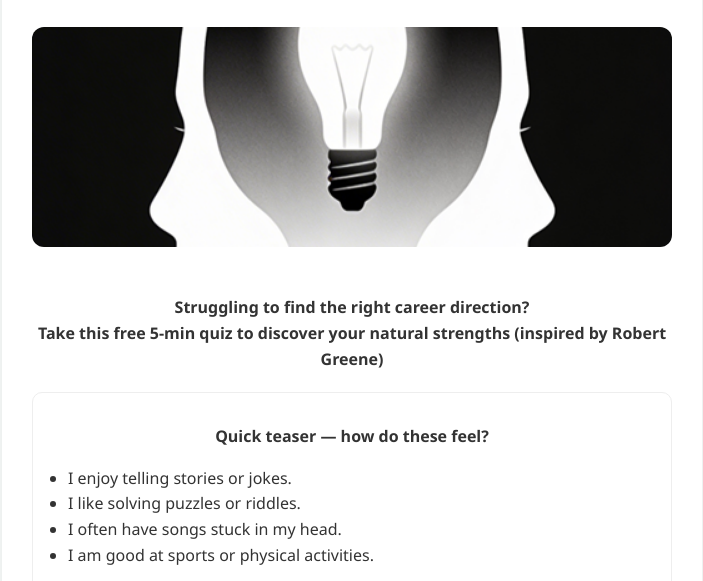
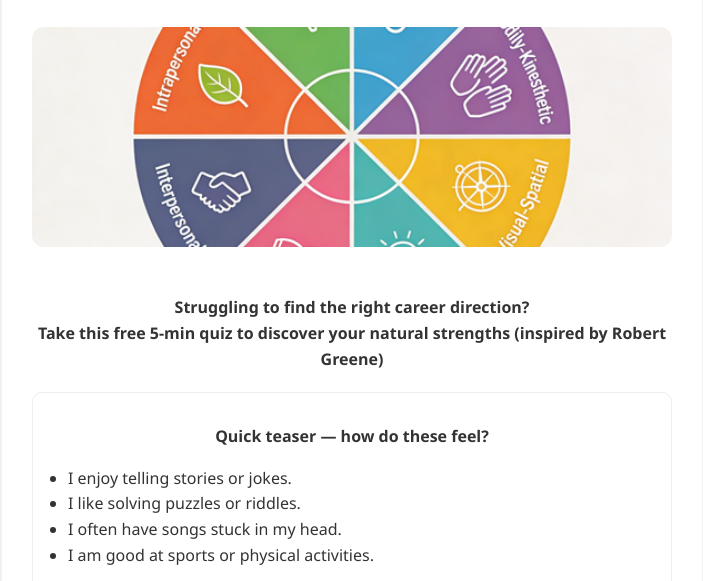
Before and after one commit to neil27oliver-sys/natural-grain-quiz, a plain HTML site: page natural-grain-quiz/index.html in a window 1280 px wide. Shown: the part 207-788 px from the top of the page, without its empty margins (288-991 px from the left). Drawn offline with Linux system fonts and the light colour scheme; a script that the page names is missing.

Commit message:
Update index.html

```diff
--- a/natural-grain-quiz/index.html
+++ b/natural-grain-quiz/index.html
@@ -110,7 +110,7 @@
       "You possess a kind of inner compass... You must choose the field that matches your own nature." — Robert Greene
     </div>
 
-    <img src="assets/brainF.png" alt="Brain Potential" class="header-img">
+    <img src="assets/brain.png" alt="Brain Potential" class="header-img">
 
     <p style="text-align: center; font-weight: bold;">
       Struggling to find the right career direction?<br>
```
